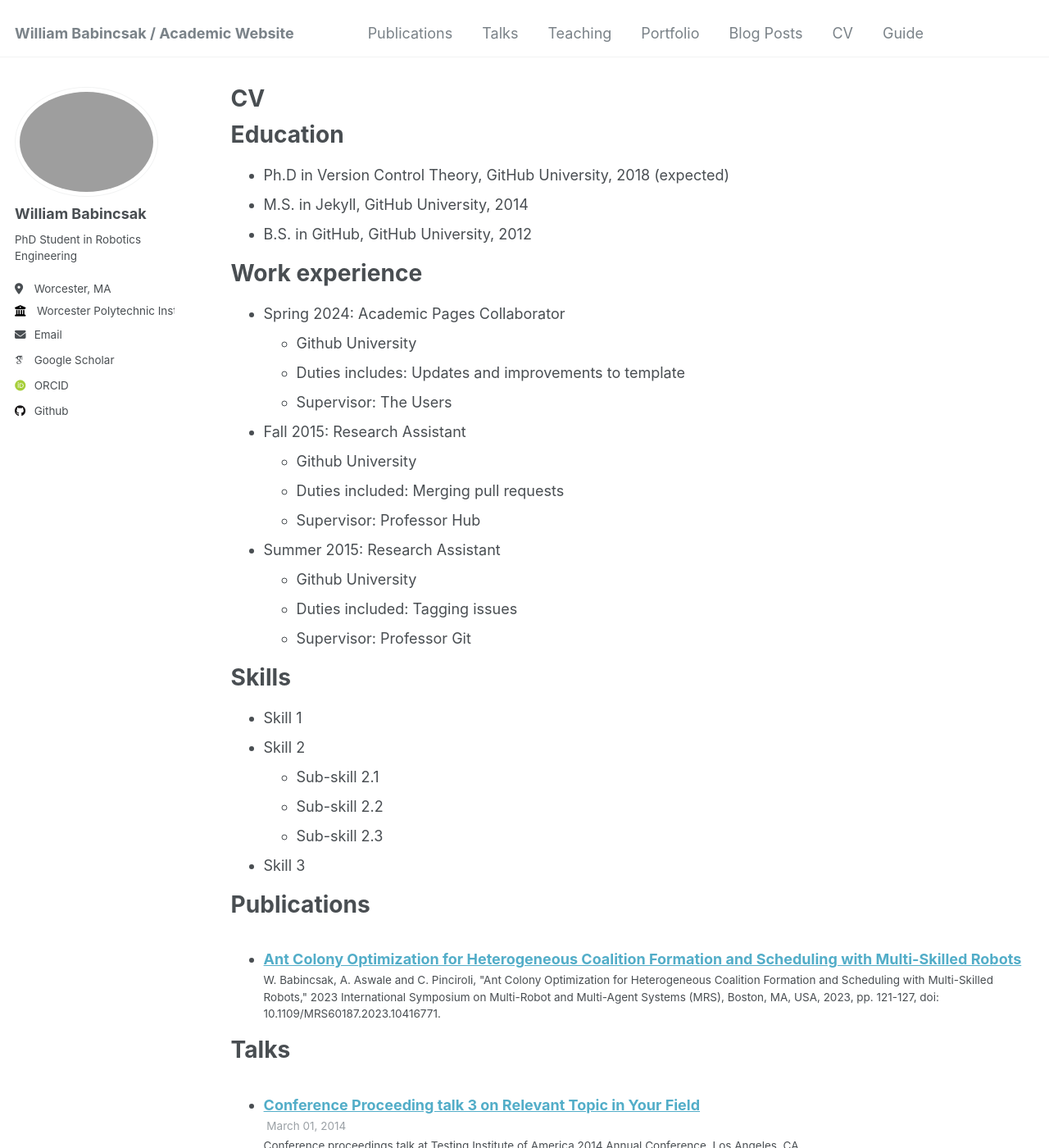
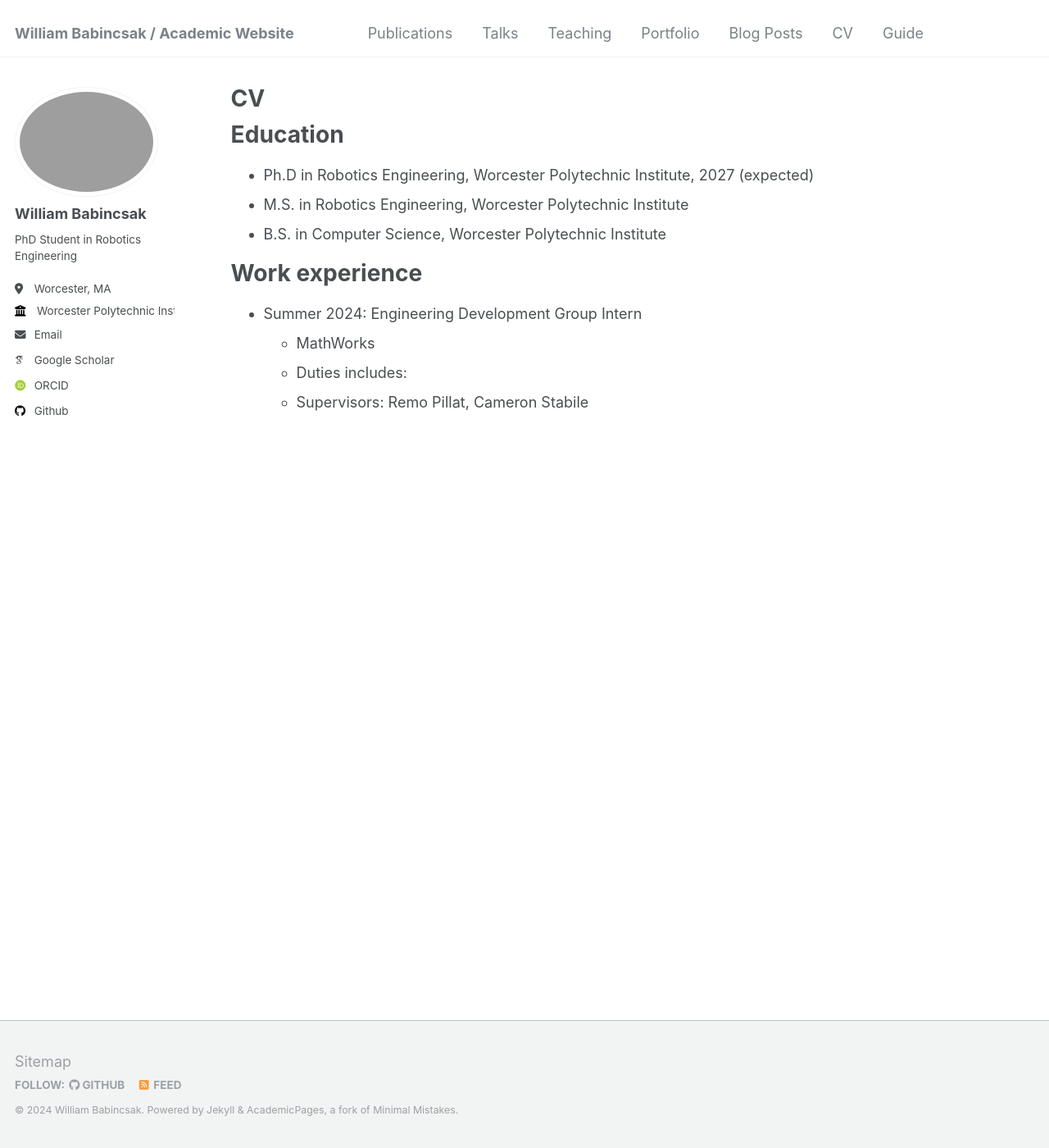
Before and after one commit to TheWillBa/thewillba.github.io, a Jekyll site: the page built from _pages/cv.md, in a window 1280 px wide and 1400 px high. Shown: the whole window at 82% size. Built offline with Jekyll 4.4.1, drawn with Linux system fonts in a browser that asks for light colours; some web fonts are replaced; some of the changed text lies outside the part shown.

Commit message:
Update cv

```diff
--- a/_pages/cv.md
+++ b/_pages/cv.md
@@ -11,28 +11,18 @@ redirect_from:
 
 Education
 ======
-* Ph.D in Version Control Theory, GitHub University, 2018 (expected)
-* M.S. in Jekyll, GitHub University, 2014
-* B.S. in GitHub, GitHub University, 2012
+* Ph.D in Robotics Engineering, Worcester Polytechnic Institute, 2027 (expected)
+* M.S. in Robotics Engineering, Worcester Polytechnic Institute
+* B.S. in Computer Science, Worcester Polytechnic Institute
 
 Work experience
 ======
-* Spring 2024: Academic Pages Collaborator
-  * Github University
-  * Duties includes: Updates and improvements to template
-  * Supervisor: The Users
+* Summer 2024: Engineering Development Group Intern
+  * MathWorks
+  * Duties includes:
+  * Supervisors: Remo Pillat, Cameron Stabile
 
-* Fall 2015: Research Assistant
-  * Github University
-  * Duties included: Merging pull requests
-  * Supervisor: Professor Hub
-
-* Summer 2015: Research Assistant
-  * Github University
-  * Duties included: Tagging issues
-  * Supervisor: Professor Git
-
-Skills
+<!-- Skills
 ======
 * Skill 1
 * Skill 2
@@ -61,4 +51,4 @@ Teaching
 
 Service and leadership
 ======
-* Currently signed in to 43 different slack teams
+* Currently signed in to 43 different slack teams -->
```
